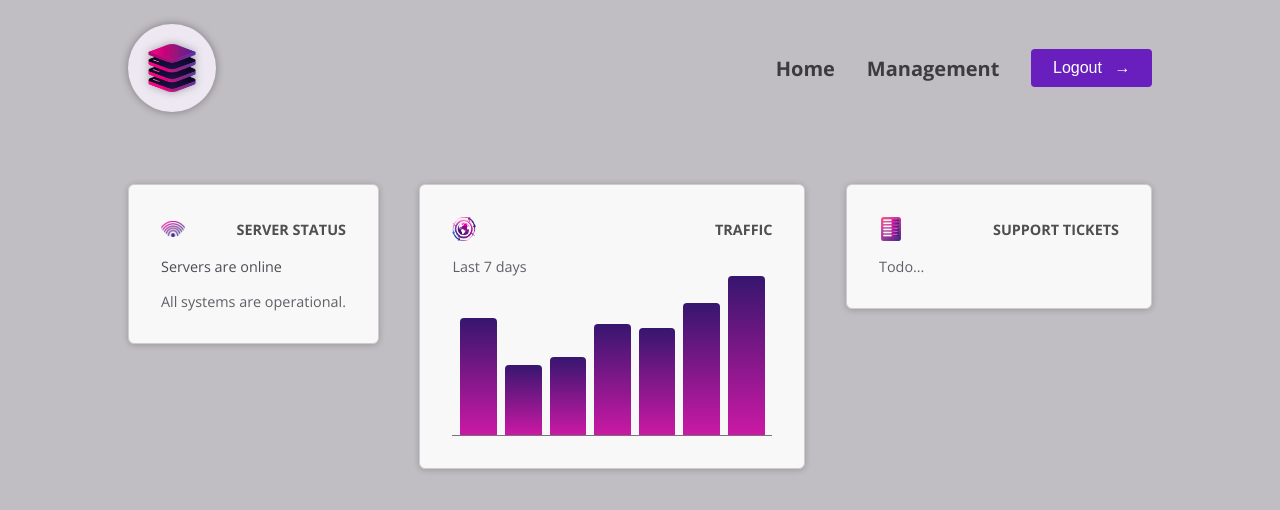
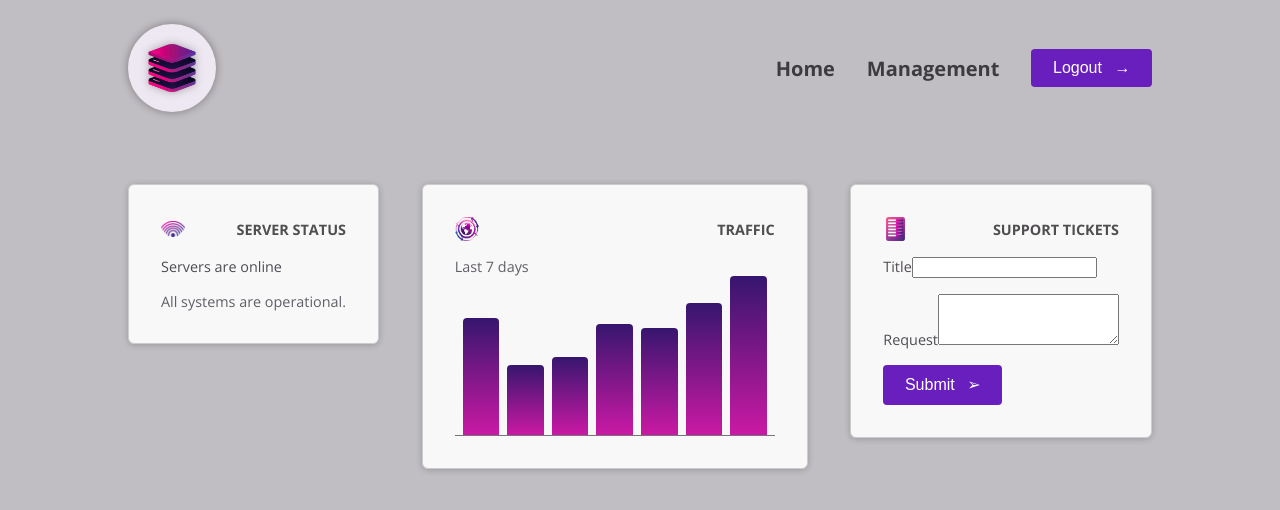
Before and after one commit to tux007/angular_serverManagement, an Angular app: page / in a window 1280 px wide. Shown: the top 510 px of the page. Built offline with nearby package versions, Linux system fonts and the light colour scheme.

Commit message:
added tickets stuff

```diff
--- /dev/null
+++ b/src/app/dashboard/tickets/new-tickets/new-tickets.component.html
@@ -0,0 +1,21 @@
+<form>
+    <p>
+        <label>Title</label>
+        <input name="title" id="title">
+    </p>
+    <p>
+        <label>Request</label>
+        <textarea name="request" id="request" rows="3">
+        </textarea>
+    </p>
+    <p>
+        <button>
+          <span>
+            Submit
+          </span>
+          <span class="icon">
+            ➢
+          </span>
+        </button>
+    </p>
+</form>
--- /dev/null
+++ b/src/app/dashboard/tickets/ticket/ticket.component.html
@@ -0,0 +1 @@
+<p>ticket works!</p>
--- a/src/app/dashboard/tickets/tickets.component.html
+++ b/src/app/dashboard/tickets/tickets.component.html
@@ -1,3 +1,3 @@
-<div id="status">
-  <p>Todo...</p>
+<div id="new-tickets">
+  <app-new-tickets />
 </div>
--- a/src/app/dashboard/tickets/tickets.component.ts
+++ b/src/app/dashboard/tickets/tickets.component.ts
@@ -1,9 +1,10 @@
 import { Component } from '@angular/core';
+import { NewTicketsComponent } from './new-tickets/new-tickets.component';
 
 @Component({
   selector: 'app-tickets',
   standalone: true,
-  imports: [],
+  imports: [NewTicketsComponent],
   templateUrl: './tickets.component.html',
   styleUrl: './tickets.component.css'
 })
--- a/src/styles.css
+++ b/src/styles.css
@@ -221,3 +221,60 @@
 button:hover .icon {
   transform: translateX(4px);
 }
+
+#tickets {
+  display: flex;
+  flex-direction: column;
+  gap: 1.5rem;
+}
+
+#tickets ul {
+  list-style: none;
+  margin: 0;
+  padding: 0;
+  width: 15rem;
+}
+
+#tickets li {
+  margin: 0.5rem 0;
+}
+
+#tickets p {
+  margin: 0;
+  color: #4f4b53;
+}
+
+#tickets h2 {
+  margin: 0;
+  font-size: 1.1rem;
+  color: #38343c;
+}
+
+#new-ticket {
+  width: 15rem;
+}
+
+@media (min-width: 768px) {
+  #tickets {
+    flex-direction: row;
+  }
+}
+
+#new-ticket label {
+  display: block;
+  font-size: 0.8rem;
+  font-weight: bold;
+  margin-bottom: 0.15rem;
+  color: #4f4b53;
+}
+
+#new-ticket input,
+#new-ticket textarea {
+  width: 100%;
+  padding: 0.5rem;
+  border: 1px solid #ccc;
+  border-radius: 4px;
+  font: inherit;
+  font-size: 0.9rem;
+  color: #4f4b53;
+}
```
Also changed, not shown: src/app/dashboard/tickets/new-tickets/new-tickets.component.ts (added, +12 -0 lines), src/app/dashboard/tickets/ticket/ticket.component.ts (added, +12 -0 lines), src/app/dashboard/tickets/new-tickets/new-tickets.component.css (added), src/app/dashboard/tickets/ticket/ticket.component.css (added).
